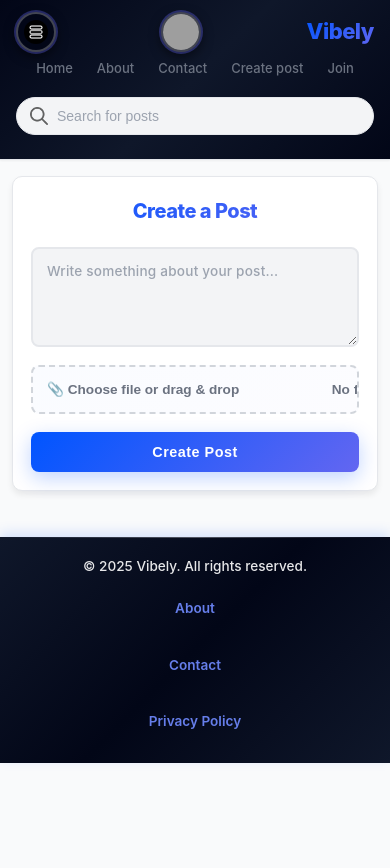
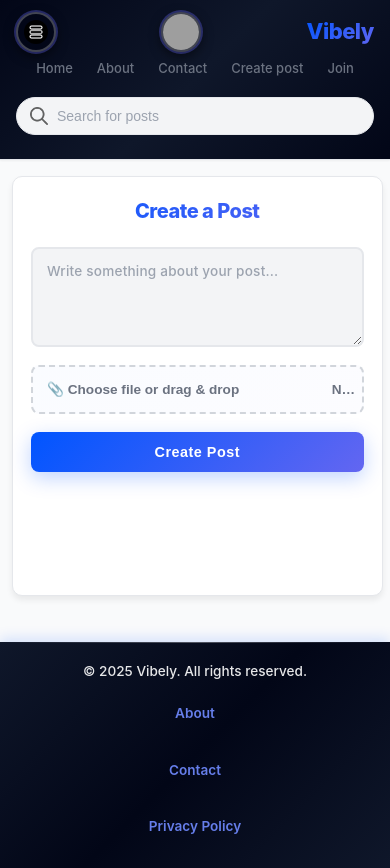
Before and after one commit to Souvik313/_Vibely_, a React (Vite) app in the folder client/: page /create-post in a window 390 px wide. Before the commit the page ends 844 px from the top, so only its background shows below. Built offline with nearby package versions, Linux system fonts and the light colour scheme; no server answers; grey boxes are pictures that could not be loaded.

Commit message:
css update

```diff
--- a/client/src/pages/CreatePost/CreatePost.css
+++ b/client/src/pages/CreatePost/CreatePost.css
@@ -1,7 +1,9 @@
 .create-post-container {
-  max-width: 680px;
+  max-width: 1100px;
+  width: 95%;
+  min-height: 520px;
   margin: 28px auto;
-  padding: 32px;
+  padding: 40px;
   background: var(--bg-primary);
   border: 1px solid var(--border-light);
   border-radius: 12px;
@@ -168,6 +170,7 @@
   .create-post-container {
     margin: 20px 16px;
     padding: 24px;
+    min-height: 480px;
   }
 
   .create-post-container h2 {
@@ -196,6 +199,7 @@
   .create-post-container {
     margin: 16px 12px;
     padding: 18px;
+    min-height: 420px;
     border-radius: 10px;
   }
 
```
